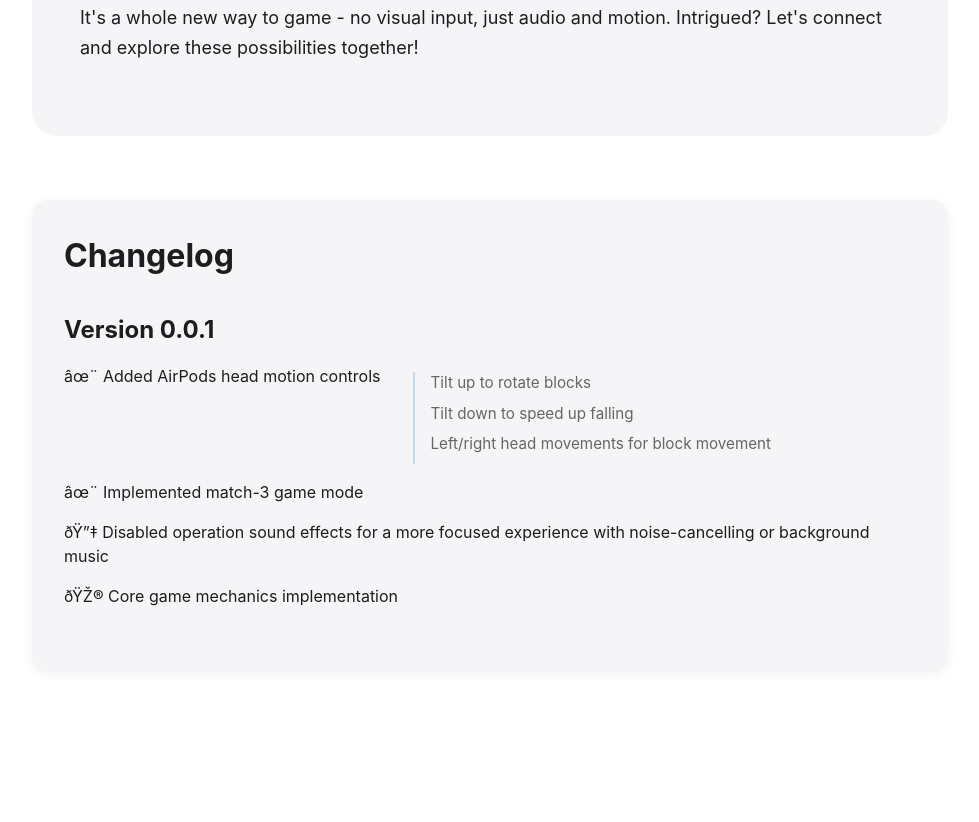
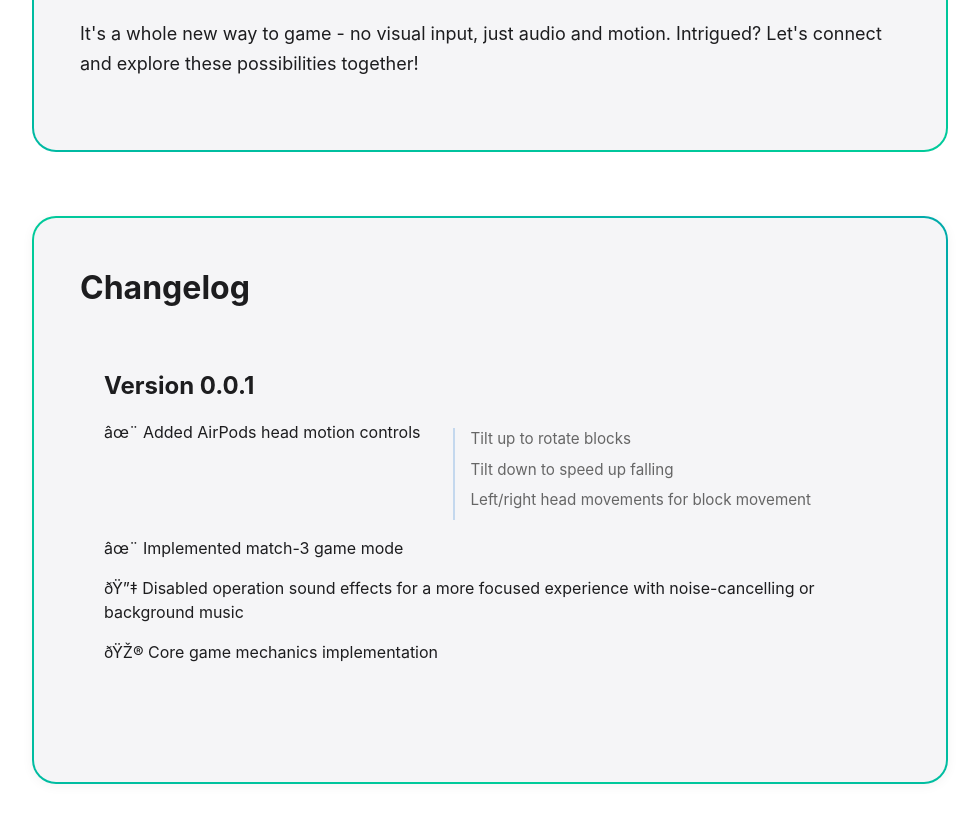
Before and after one commit to xeelee-ai/neck-blocks-pages, a plain HTML site: page index.html in a window 1280 px wide. Shown: the part 1848-2670 px from the top of the page, without its empty margins (150-1129 px from the left). Before the commit the page ends 2616 px from the top, so only its background shows below. Drawn offline with Linux system fonts and the light colour scheme.

Commit message:
优化页面

```diff
--- a/index.html
+++ b/index.html
@@ -757,7 +757,7 @@ function toggleLanguageMenu(event) {
         </div>
     </div>
 
-    <!-- 英语部分 -->
+    <!-- 英语��分 -->
     <div class="section english">
         <h1>Welcome to Neck Blocks!</h1>
         <p class="subtitle">Your path to neck freedom starts here!</p>
@@ -1546,4 +1546,118 @@ h1 {
             border-left-color: rgba(0,102,204,0.4);
         }
     }
+
+    /* 在现有样式后添加以下内容 */
+
+    /* 液体边框效果 */
+    .story, .contact, .changelog {
+        position: relative;
+        background: transparent;
+        padding: 3rem;
+        border-radius: 24px;
+        overflow: hidden;
+    }
+
+    .story::before, .contact::before, .changelog::before {
+        content: '';
+        position: absolute;
+        top: -2px;
+        left: -2px;
+        right: -2px;
+        bottom: -2px;
+        background: linear-gradient(45deg, #0066cc, #00cc99, #0066cc);
+        background-size: 400% 400%;
+        z-index: -1;
+        animation: liquidBorder 8s ease infinite;
+        border-radius: 24px;
+    }
+
+    .story::after, .contact::after, .changelog::after {
+        content: '';
+        position: absolute;
+        top: 2px;
+        left: 2px;
+        right: 2px;
+        bottom: 2px;
+        background: #f5f5f7;
+        border-radius: 22px;
+        z-index: -1;
+    }
+
+    @keyframes liquidBorder {
+        0% {
+            background-position: 0% 50%;
+        }
+        50% {
+            background-position: 100% 50%;
+        }
+        100% {
+            background-position: 0% 50%;
+        }
+    }
+
+    /* 更新日志悬停效果 */
+    .version {
+        transition: all 0.3s ease;
+        padding: 1.5rem;
+        border-radius: 12px;
+        position: relative;
+        overflow: hidden;
+    }
+
+    .version::before {
+        content: '';
+        position: absolute;
+        top: 0;
+        left: 0;
+        width: 100%;
+        height: 100%;
+        background: linear-gradient(45deg, rgba(0,102,204,0.1), rgba(0,204,153,0.1));
+        opacity: 0;
+        transition: all 0.3s ease;
+    }
+
+    .version:hover {
+        transform: translateY(-4px);
+    }
+
+    .version:hover::before {
+        opacity: 1;
+    }
+
+    .version h3 {
+        position: relative;
+        z-index: 1;
+    }
+
+    .version ul {
+        position: relative;
+        z-index: 1;
+    }
+
+    /* 深色模式适配 */
+    @media (prefers-color-scheme: dark) {
+        .story::after, .contact::after, .changelog::after {
+            background: #1d1d1f;
+        }
+
+        .story::before, .contact::before, .changelog::before {
+            background: linear-gradient(45deg, #4d94ff, #00ffcc, #4d94ff);
+        }
+
+        .version::before {
+            background: linear-gradient(45deg, rgba(77,148,255,0.15), rgba(0,255,204,0.15));
+        }
+    }
+
+    /* 优化移动端显示 */
+    @media (max-width: 768px) {
+        .story, .contact, .changelog {
+            padding: 1.5rem;
+        }
+
+        .version {
+            padding: 1rem;
+        }
+    }
 </style>
```
